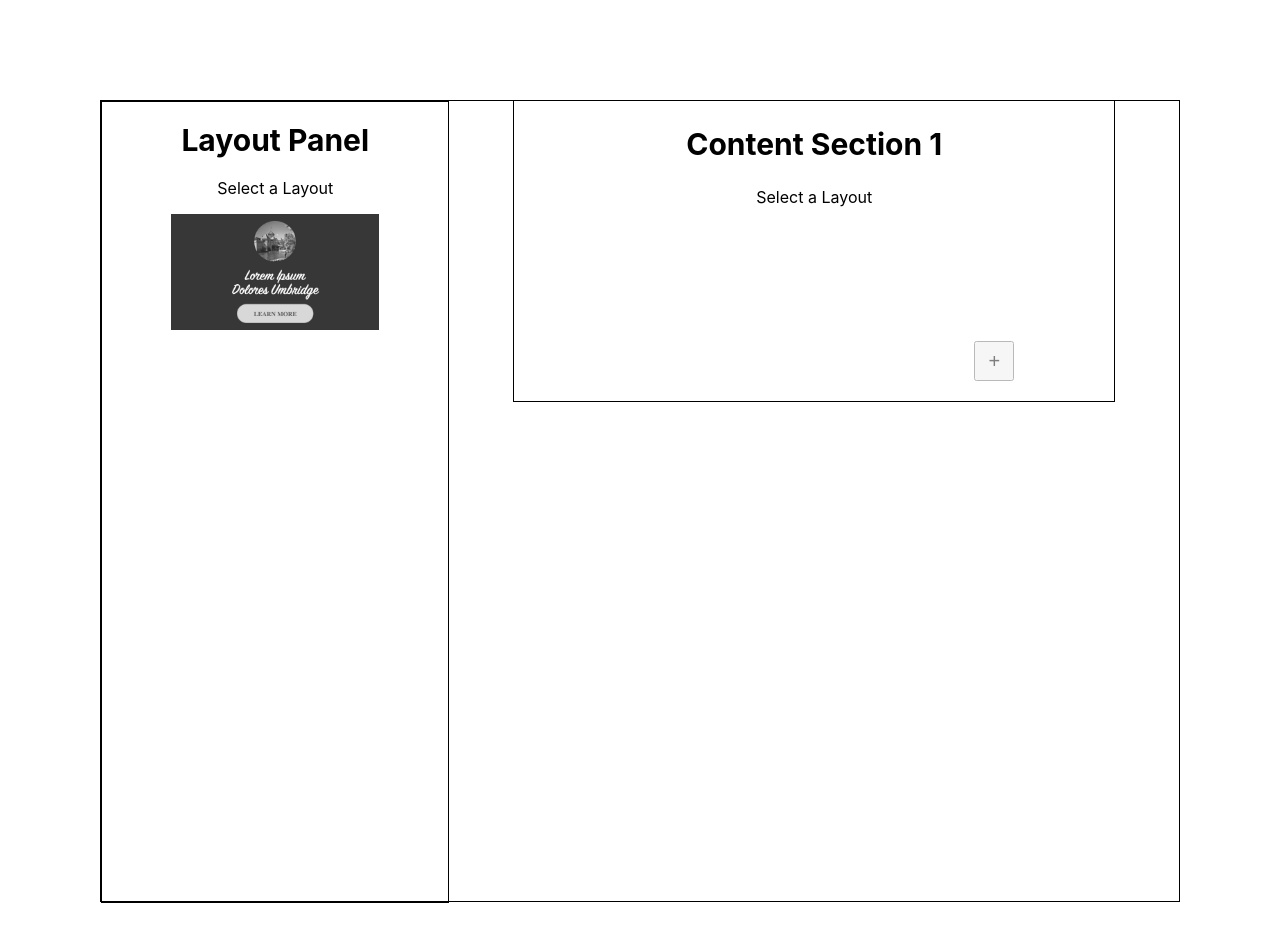
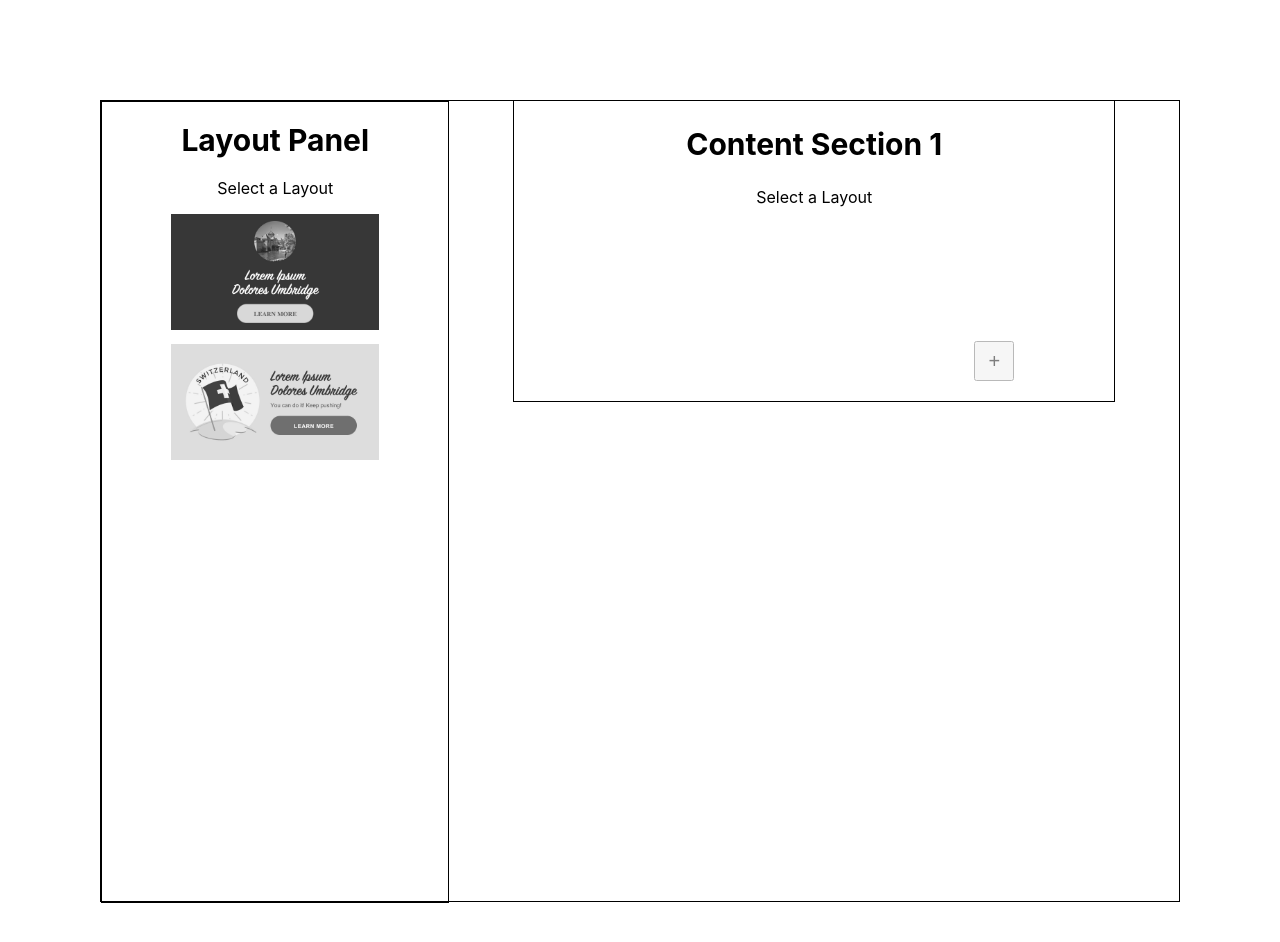
Before and after one commit to ChrisThorn10/sunbird-mail, a React (Create React App) app: page / in a window 1280 px wide. Shown: the top 942 px of the page. Built offline with nearby package versions, Linux system fonts and the light colour scheme.

Commit message:
complete basic drag and drop functionality

```diff
--- a/src/App.tsx
+++ b/src/App.tsx
@@ -3,7 +3,7 @@ import './App.css';
 import ContentSection from './ContentSection';
 import Layout from './Layout';
 import Hero1 from '../src/assets/layouts/hero-1.jpg'
-
+import Hero2 from '../src/assets/layouts/hero-2.jpg'
 
 function App() {
   let contentSections : React.ReactElement[] = [];
@@ -24,7 +24,6 @@ function App() {
     }
   }
 
-
   for (var i = 0; i < numContentSections; i += 1) {
     contentSections.push(
       <ContentSection
@@ -38,9 +37,14 @@ function App() {
     );
   };
 
-  function applyContent(i : number, layout : any) {
+  const LAYOUTS = [
+    { id: 1, name: 'hero1', ref: Hero1 },
+    { id: 2, name: 'hero2', ref: Hero2 },
+]
+
+  function applyContent(i : number, layoutInfo : any) {
     const newElem = new Image(600, 300);
-    newElem.src=Hero1;
+    newElem.src=layoutInfo.props.imgSrc;
     let elem = document.getElementById(`contentSection${i}`)?.replaceChildren(newElem)
   }
 
@@ -50,7 +54,7 @@ function App() {
         <div className="Layout" style={{overflow: "auto"}}>
           <h1>Layout Panel</h1>
           <p>Select a Layout</p>
-            <Layout />
+            {LAYOUTS.map(layout => <Layout key={layout.id} draggable id={layout.id} imgAlt={layout.name} name={layout.name} imgSrc={layout.ref} />)}
         </div>
       </div>
       <div id="AppTemplateContainer">
--- a/src/ContentSection.js
+++ b/src/ContentSection.js
@@ -12,17 +12,17 @@ export default function ContentSection(props) {
         opacity: '.5'
       };
 
-      const [{ isOver }, dropRef] = useDrop(() => ({
+      const [{ isOver }, dropRef] = useDrop({
         accept: "layout",
-        drop: () => props.applyContent(props.index +1),
+        drop: (item) => props.applyContent(props.index +1, item),
         collect: (monitor) => ({
           isOver: monitor.isOver(),
         }),
-      }));
+      });
 
     return (
         <div
-            style={{border: '1px solid black', width: '600px', height: '300px', margin: '0 auto', marginTop:'-1px', backgroundColor: isOver ? "aquamarine" : "#FFFFFF"}}
+            style={{border: isOver ? "5px solid aquamarine" : '1px solid black', width: '600px', height: '300px', margin: '0 auto', marginTop:'-1px', backgroundColor: isOver ? "#C5FFEB" : "#FFFFFF"}}
             ref={dropRef}
             >
             <div style={{height: 0}}>
--- a/src/Layout.tsx
+++ b/src/Layout.tsx
@@ -1,20 +1,23 @@
 
 import React, { useState, useEffect } from 'react';
-import Hero1 from '../src/assets/layouts/hero-1.jpg'
 import { useDrag } from "react-dnd";
 import { isPropertySignature } from 'typescript';
 
-const Layout = () => {
-  const [{ isDragging }, dragRef] = useDrag(() => ({
+
+const Layout = (props : any) => {
+
+  // Drag Hook.  When a layout is dragged over a content section it passes the properties of that item
+  const [{ isDragging }, dragRef] = useDrag({
     type: "layout",
+    item: { props },
     collect: (monitor) => ({
       isDragging: monitor.isDragging(),
-    }),
-  }));
+    })
+  });
 
   return (
       <div ref={dragRef}>
-        <img src={Hero1} alt="Hero1" style={{width: "60%", marginBottom: "10px", border: isDragging ? "10px solid aquamarine" : "none"}} />
+          <img src={props.imgSrc} alt={props.imgAlt} style={{width: "60%", marginBottom: "10px", border: isDragging ? "10px solid aquamarine" : "none"}} />
       </div>
   );
 }
```
Lines whose indentation alone changed are shown as unchanged.
